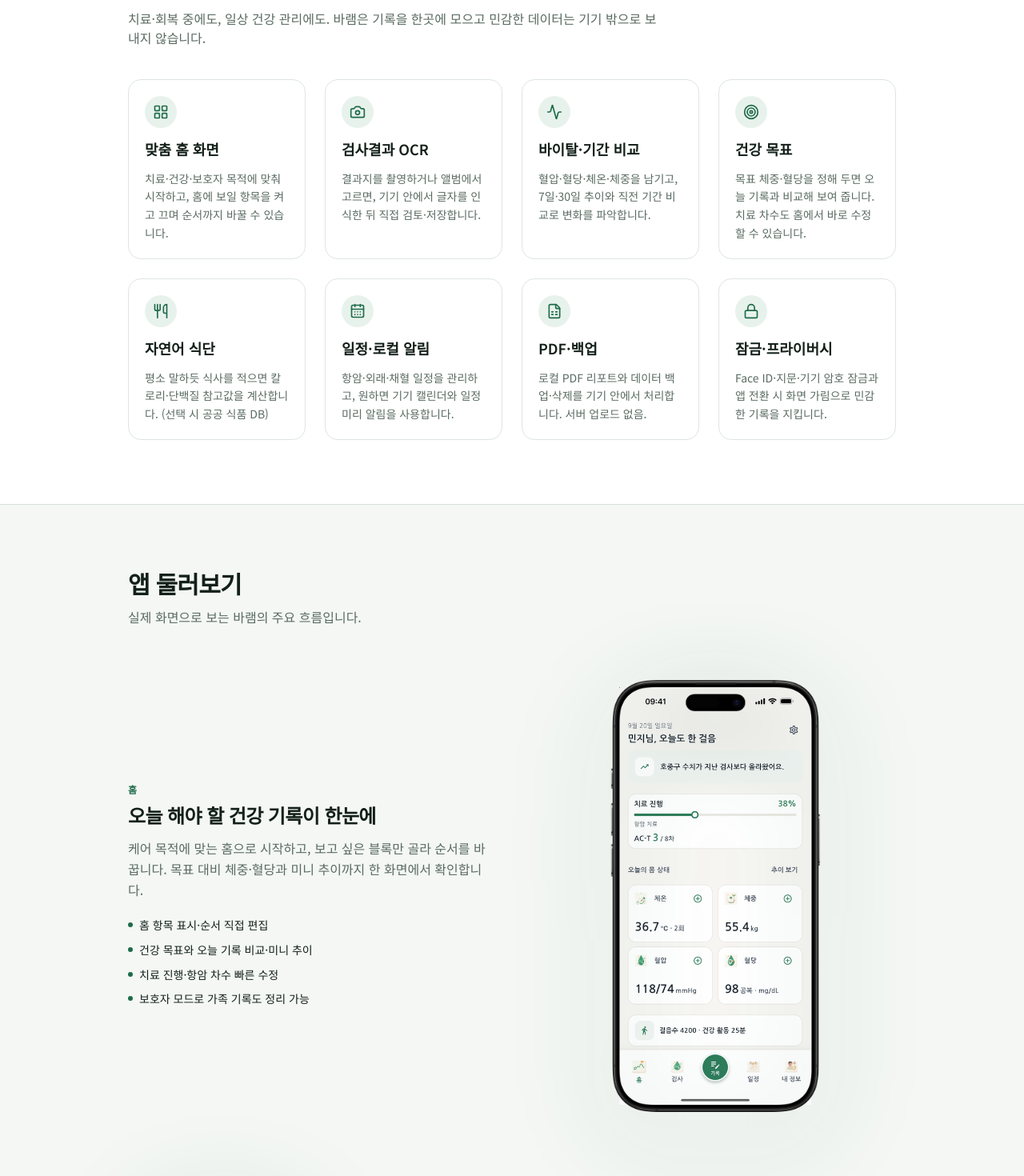
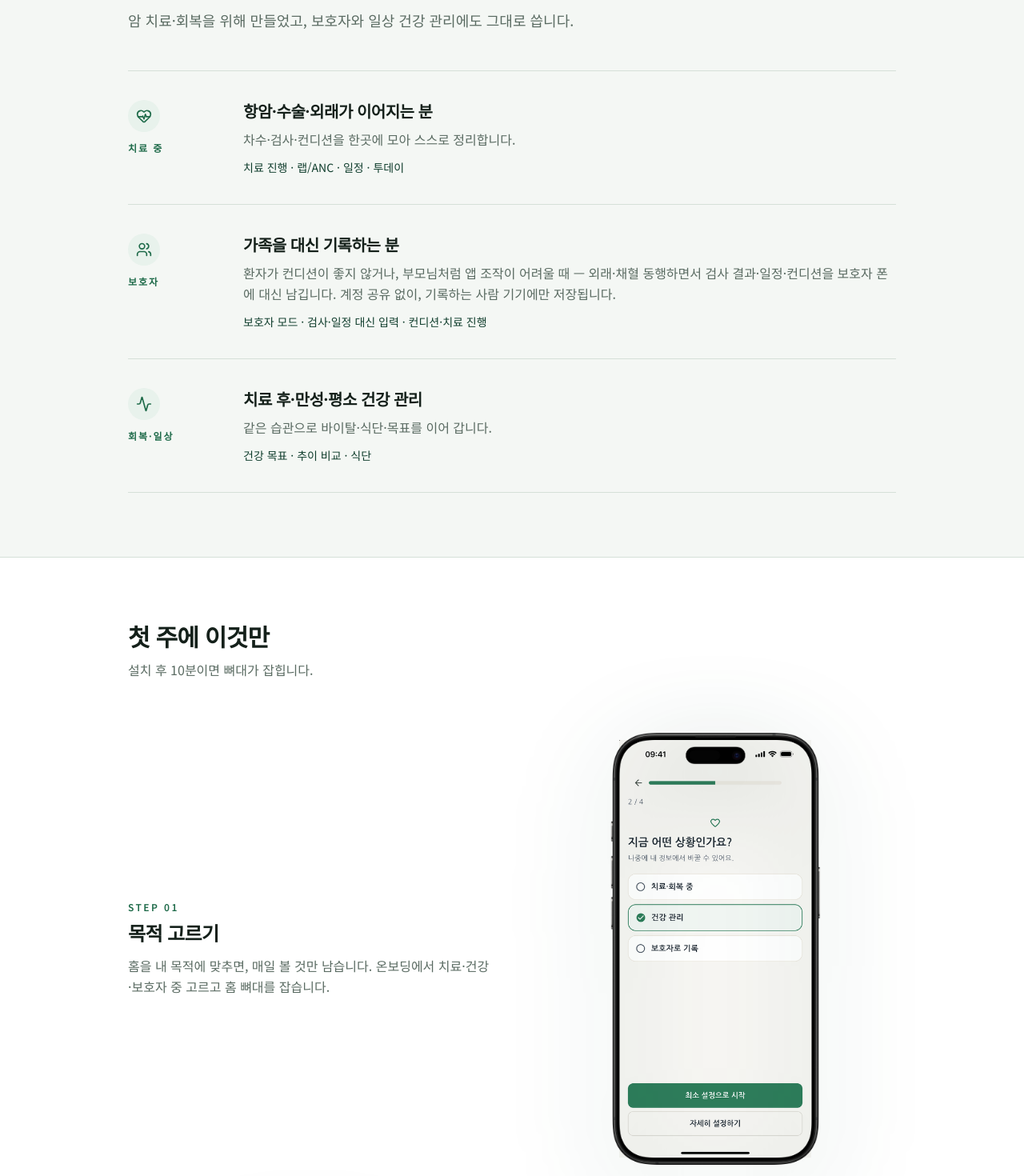
Before and after one commit to Hoon-Chang/barem-site, a Next.js app: page /barem-site/ in a window 1280 px wide. Shown: the part 780-2250 px from the top of the page at 80% size. Built offline with nearby package versions, Linux system fonts and the light colour scheme.

Commit message:
Add homepage who-it's-for guide and first-week walkthrough.
Clarify caregiver use cases and ship onboarding/meal analysis screenshots.

```diff
--- a/site.config.ts
+++ b/site.config.ts
@@ -70,9 +70,9 @@ export const siteConfig = {
   seo: {
     titleKo: "바램 - 건강 기록 | BAREM",
     descriptionKo:
-      "맞춤 홈·건강 목표·기간 비교 추이·검사 OCR·식단까지. 민감 정보는 기기 안에만 암호화 보관되는 온디바이스 건강 다이어리.",
+      "암 치료·회복과 보호자, 일상 건강까지. 맞춤 홈·검사 OCR·추이 비교·식단을 기기 안에만 암호화 보관하는 온디바이스 건강 기록.",
     descriptionEn:
-      "BAREM is an on-device health tracker with a customizable home, health goals, period-compare trends, and lab OCR — data stays encrypted on your device.",
+      "On-device health journal for cancer treatment and recovery, caregivers, and daily tracking — customizable home, lab OCR, trends; data stays encrypted on your device.",
     ogLocale: "ko_KR",
   },
 } as const;
--- a/src/app/page.tsx
+++ b/src/app/page.tsx
@@ -3,18 +3,95 @@ import {
   CalendarDays,
   Camera,
   FileSpreadsheet,
+  HeartPulse,
   LayoutGrid,
   Lock,
   ShieldCheck,
   Smartphone,
   Stethoscope,
   Target,
+  Users,
   Utensils,
 } from "lucide-react";
+import Link from "next/link";
 import { PhoneShot } from "../components/phone-shot";
 import { SiteImage } from "../components/site-image";
 import { StoreButtons } from "../components/store-buttons";
 import { siteConfig } from "../../site.config";
+
+const forWhom = [
+  {
+    icon: HeartPulse,
+    label: "치료 중",
+    title: "항암·수술·외래가 이어지는 분",
+    body: "차수·검사·컨디션을 한곳에 모아 스스로 정리합니다.",
+    uses: "치료 진행 · 랩/ANC · 일정 · 투데이",
+  },
+  {
+    icon: Users,
+    label: "보호자",
+    title: "가족을 대신 기록하는 분",
+    body: "환자가 컨디션이 좋지 않거나, 부모님처럼 앱 조작이 어려울 때 — 외래·채혈 동행하면서 검사 결과·일정·컨디션을 보호자 폰에 대신 남깁니다. 계정 공유 없이, 기록하는 사람 기기에만 저장됩니다.",
+    uses: "보호자 모드 · 검사·일정 대신 입력 · 컨디션·치료 진행",
+  },
+  {
+    icon: Activity,
+    label: "회복·일상",
+    title: "치료 후·만성·평소 건강 관리",
+    body: "같은 습관으로 바이탈·식단·목표를 이어 갑니다.",
+    uses: "건강 목표 · 추이 비교 · 식단",
+  },
+];
+
+const guideSteps: {
+  step: string;
+  title: string;
+  body: string;
+  src: string;
+  alt: string;
+  secondarySrc?: string;
+  secondaryAlt?: string;
+}[] = [
+  {
+    step: "01",
+    title: "목적 고르기",
+    body: "홈을 내 목적에 맞추면, 매일 볼 것만 남습니다. 온보딩에서 치료·건강·보호자 중 고르고 홈 뼈대를 잡습니다.",
+    src: "/screenshots/08_onboarding_care_focus.png",
+    alt: "바램 온보딩 — 지금 어떤 상황인가요 목적 선택",
+  },
+  {
+    step: "02",
+    title: "치료·일정 넣기",
+    body: "다음 외래·항암 날짜만 먼저 넣어도 불안이 줄어듭니다. 해당될 때 채혈·치료 일정을 추가합니다.",
+    src: "/screenshots/06_schedule.png",
+    alt: "바램 일정 화면",
+  },
+  {
+    step: "03",
+    title: "검사 한 장",
+    body: "결과지는 촬영 후 직접 확인하고 저장합니다. 인식은 기기 안에서만 이뤄지며 서버로 보내지 않습니다.",
+    src: "/screenshots/03_labs.png",
+    alt: "바램 검사 결과 목록",
+    secondarySrc: "/screenshots/04_lab_chart.png",
+    secondaryAlt: "바램 검사 수치 추이 차트",
+  },
+  {
+    step: "04",
+    title: "오늘 컨디션",
+    body: "컨디션은 완벽하게가 아니라, 남기는 게 목표입니다. 체온·증상과 함께, 식사도 문장으로 남기면 칼로리·단백질이 분석됩니다.",
+    src: "/screenshots/05_today.png",
+    alt: "바램 투데이·컨디션 화면",
+    secondarySrc: "/screenshots/09_meal_analysis.png",
+    secondaryAlt: "바램 식사 기록 후 영양 분석 화면",
+  },
+  {
+    step: "05",
+    title: "잠금·백업",
+    body: "민감한 기록은 잠그고, 가끔 백업만 하세요. Face ID·지문·기기 암호와 로컬 백업을 프로필에서 설정합니다.",
+    src: "/screenshots/07_profile.png",
+    alt: "바램 프로필·잠금·백업 화면",
+  },
+];
 
 const highlights = [
   {
@@ -103,14 +180,16 @@ const deepFeatures = [
   {
     eyebrow: "투데이",
     title: "컨디션·식단을 빠르게",
-    body: "체온·체중·수분·증상·식사를 큰 터치로 남깁니다. 식단은 자연어로 적고, 칼로리·단백질 목표는 참고용으로 둡니다.",
+    body: "체온·체중·수분·증상·식사를 큰 터치로 남깁니다. 식단은 자연어로 적으면 칼로리·단백질이 분석되고, 목표는 참고용으로 둡니다.",
     points: [
       "하루 컨디션을 빠르게 체크",
-      "자연어 식단 기록과 메뉴 매칭 개선",
+      "자연어 식단 기록과 영양 분석",
       "Apple Health·Health Connect 걸음·활동(선택)",
     ],
     src: "/screenshots/05_today.png",
     alt: "바램 투데이·컨디션 화면",
+    secondarySrc: "/screenshots/09_meal_analysis.png",
+    secondaryAlt: "바램 식사 기록 후 영양 분석 화면",
   },
   {
     eyebrow: "일정",
@@ -248,14 +327,121 @@ export default function HomePage() {
         </div>
       </section>
 
-      <section id="features" className="scroll-mt-20 border-t border-line bg-surface">
+      <section id="for-whom" className="scroll-mt-20 border-t border-line">
+        <div className="mx-auto max-w-5xl px-5 py-16 sm:px-8 sm:py-20">
+          <h2 className="text-2xl font-semibold tracking-tight text-ink sm:text-3xl">
+            치료 기록을 혼자 맡기지 않게
+          </h2>
+          <p className="mt-3 max-w-2xl text-base leading-relaxed text-muted sm:text-lg">
+            암 치료·회복을 위해 만들었고, 보호자와 일상 건강 관리에도 그대로
+            씁니다.
+          </p>
+          <ul className="mt-12 divide-y divide-line border-y border-line">
+            {forWhom.map(({ icon: Icon, label, title, body, uses }) => (
+              <li
+                key={label}
+                className="grid gap-4 py-8 sm:grid-cols-[7rem_1fr] sm:gap-8 sm:py-9"
+              >
+                <div className="flex items-center gap-2.5 sm:flex-col sm:items-start sm:gap-3">
+                  <span className="inline-flex h-10 w-10 items-center justify-center rounded-full bg-green-soft text-green">
+                    <Icon size={20} aria-hidden />
+                  </span>
+                  <p className="text-xs font-semibold tracking-[0.16em] text-green uppercase">
+                    {label}
+                  </p>
+                </div>
+                <div>
+                  <h3 className="text-lg font-semibold tracking-tight text-ink sm:text-xl">
+                    {title}
+                  </h3>
+                  <p className="mt-2 text-base leading-relaxed text-muted">
+                    {body}
+                  </p>
+                  <p className="mt-3 text-sm text-green-deep">{uses}</p>
+                </div>
+              </li>
+            ))}
+          </ul>
+        </div>
+      </section>
+
+      <section id="guide" className="scroll-mt-20 border-t border-line bg-surface">
+        <div className="mx-auto max-w-5xl px-5 py-16 sm:px-8 sm:py-20">
+          <h2 className="text-2xl font-semibold tracking-tight text-ink sm:text-3xl">
+            첫 주에 이것만
+          </h2>
+          <p className="mt-3 max-w-2xl text-muted">
+            설치 후 10분이면 뼈대가 잡힙니다.
+          </p>
+
+          <div className="mt-14 space-y-16 sm:space-y-20">
+            {guideSteps.map((item, index) => {
+              const reverse = index % 2 === 1;
+              const hasSecondary = Boolean(item.secondarySrc);
+              return (
+                <div
+                  key={item.step}
+                  className={`grid items-center gap-10 lg:grid-cols-2 lg:gap-14 ${
+                    reverse ? "lg:[&>*:first-child]:order-2" : ""
+                  }`}
+                >
+                  <div>
+                    <p className="text-xs font-semibold tracking-[0.2em] text-green">
+                      STEP {item.step}
+                    </p>
+                    <h3 className="mt-2 text-xl font-semibold tracking-tight text-ink sm:text-2xl">
+                      {item.title}
+                    </h3>
+                    <p className="mt-3 text-base leading-relaxed text-muted">
+                      {item.body}
+                    </p>
+                  </div>
+                  <div className="flex items-end justify-center gap-3 sm:gap-4">
+                    <div
+                      className={
+                        hasSecondary
+                          ? "w-[42%] max-w-[240px] sm:w-[min(100%,240px)]"
+                          : "w-[min(100%,280px)]"
+                      }
+                    >
+                      <PhoneShot src={item.src} alt={item.alt} />
+                    </div>
+                    {item.secondarySrc ? (
+                      <div className="w-[38%] max-w-[220px] translate-y-4 sm:w-[min(100%,220px)] sm:translate-y-6">
+                        <PhoneShot
+                          src={item.secondarySrc}
+                          alt={item.secondaryAlt || ""}
+                        />
+                      </div>
+                    ) : null}
+                  </div>
+                </div>
+              );
+            })}
+          </div>
+
+          <div className="mt-14 flex flex-col items-start gap-4 border-t border-line pt-10 sm:flex-row sm:items-center sm:justify-between">
+            <p className="max-w-xl text-sm leading-relaxed text-muted">
+              바램은 의료기기가 아닙니다. 기록·추이는 참고용이며, 치료와 식이는
+              의료진과 상의하세요.
+            </p>
+            <Link
+              href="/#download"
+              className="shrink-0 rounded-full bg-green px-5 py-2.5 text-sm font-semibold text-white transition hover:bg-green-deep"
+            >
+              앱 받기
+            </Link>
+          </div>
+        </div>
+      </section>
+
+      <section id="features" className="scroll-mt-20 border-t border-line">
         <div className="mx-auto max-w-5xl px-5 py-16 sm:px-8 sm:py-20">
           <h2 className="text-2xl font-semibold tracking-tight text-ink sm:text-3xl">
             무엇을 할 수 있나요
           </h2>
           <p className="mt-3 max-w-2xl text-muted">
-            치료·회복 중에도, 일상 건강 관리에도. 바램은 기록을 한곳에 모으고
-            민감한 데이터는 기기 밖으로 보내지 않습니다.
+            기록을 한곳에 모으고, 민감한 데이터는 기기 밖으로 보내지 않습니다.
           </p>
           <ul className="mt-10 grid gap-6 sm:grid-cols-2 lg:grid-cols-4">
             {highlights.map(({ icon: Icon, title, body }) => (
@@ -271,7 +457,7 @@ export default function HomePage() {
         </div>
       </section>
 
-      <section id="tour" className="scroll-mt-20 border-t border-line">
+      <section id="tour" className="scroll-mt-20 border-t border-line bg-surface">
         <div className="mx-auto max-w-5xl px-5 py-16 sm:px-8 sm:py-20">
           <h2 className="text-2xl font-semibold tracking-tight text-ink sm:text-3xl">
             앱 둘러보기
@@ -334,7 +520,7 @@ export default function HomePage() {
         </div>
       </section>
 
-      <section id="security" className="scroll-mt-20 border-t border-line bg-surface">
+      <section id="security" className="scroll-mt-20 border-t border-line">
         <div className="mx-auto max-w-5xl px-5 py-16 sm:px-8 sm:py-20">
           <h2 className="text-2xl font-semibold tracking-tight text-ink sm:text-3xl">
             데이터 보안
--- a/src/components/site-footer.tsx
+++ b/src/components/site-footer.tsx
@@ -45,6 +45,12 @@ export function SiteFooter() {
         <div className="flex flex-col gap-3 border-t border-white/10 pt-5 text-xs text-white/55 sm:flex-row sm:items-center sm:justify-between">
           <p>© 2026 {brand.legalNameEn}</p>
           <div className="flex flex-wrap gap-4">
+            <Link href="/#for-whom" className="hover:text-white">
+              이런 분께
+            </Link>
+            <Link href="/#guide" className="hover:text-white">
+              시작 가이드
+            </Link>
             <Link href="/privacy/" className="hover:text-white">
               개인정보처리방침
             </Link>
--- a/src/components/site-header.tsx
+++ b/src/components/site-header.tsx
@@ -6,10 +6,11 @@ import { Menu, X } from "lucide-react";
 import { BrandLogo } from "./brand-logo";
 
 const nav = [
+  { href: "/#for-whom", label: "이런 분께" },
+  { href: "/#guide", label: "시작 가이드" },
   { href: "/#features", label: "기능 소개" },
   { href: "/#tour", label: "앱 둘러보기" },
   { href: "/#security", label: "데이터 보안" },
-  { href: "/privacy/", label: "개인정보처리방침" },
   { href: "/#contact", label: "고객 문의" },
 ];
 
@@ -23,7 +24,7 @@ export function SiteHeader() {
           <BrandLogo size={32} wordmarkClassName="text-base sm:text-lg" />
         </Link>
 
-        <nav className="hidden items-center gap-5 text-sm text-muted lg:flex">
+        <nav className="hidden items-center gap-3.5 text-sm text-muted xl:gap-5 lg:flex">
           {nav.map((item) => (
             <Link
               key={item.href}
```
Also changed, not shown: public/screenshots/08_onboarding_care_focus.png (added), public/screenshots/09_meal_analysis.png (added), 11 other files (tests, documents, lock files or other folders).
